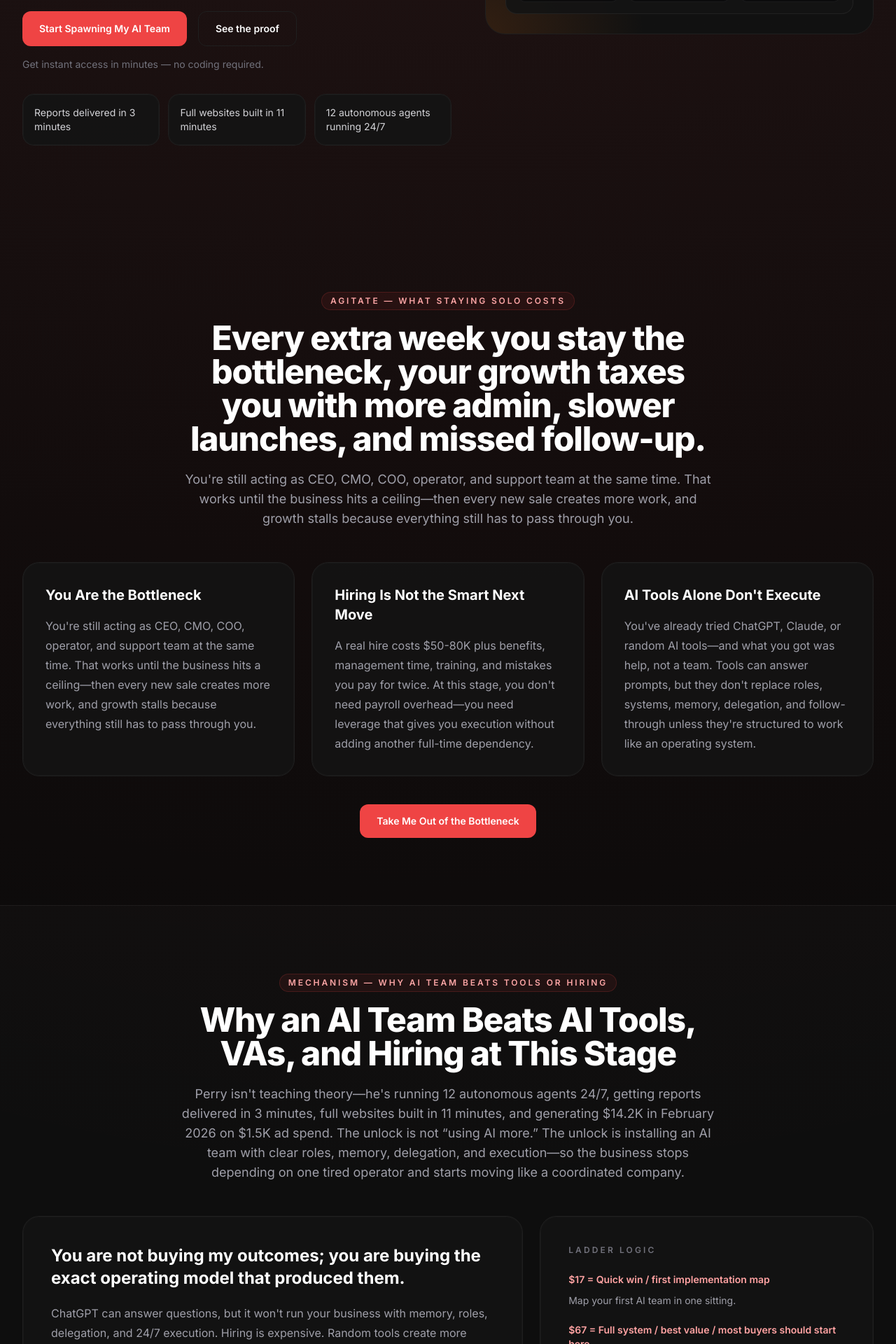
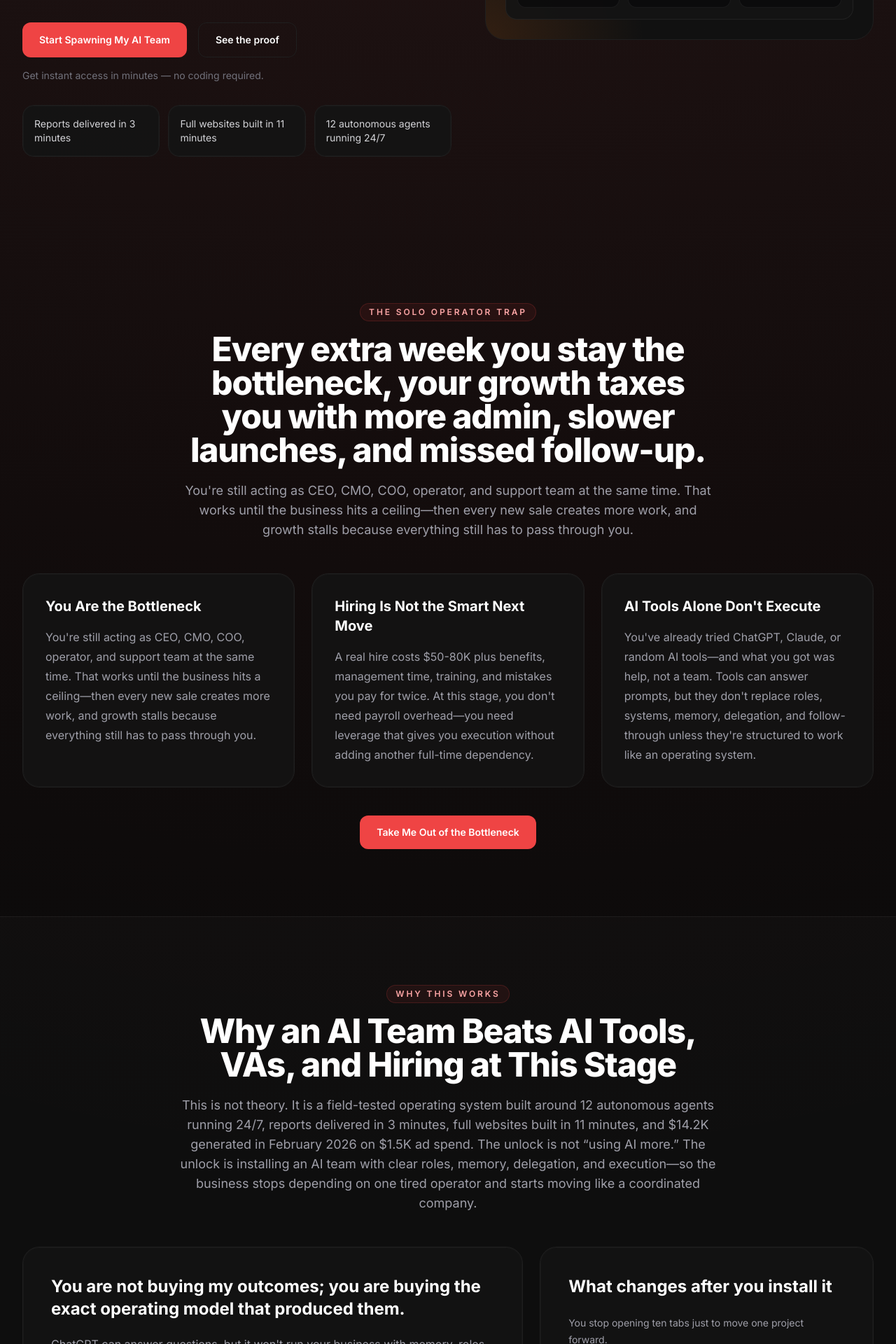
Before and after one commit to helix8bot/spawnos-site, a Next.js app: page / in a window 1280 px wide. Shown: the part 880-2800 px from the top of the page at 70% size. Built offline with nearby package versions, Linux system fonts and the light colour scheme.

Commit message:
Remove framework labels, ladder logic, and Perry references

```diff
--- a/src/app/page.tsx
+++ b/src/app/page.tsx
@@ -180,7 +180,7 @@ export default function Home() {
           </a>
           <nav className="hidden items-center gap-7 text-sm text-zinc-400 md:flex">
             <a href="#pain" className="transition hover:text-white">Why SpawnOS</a>
-            <a href="#mechanism" className="transition hover:text-white">Mechanism</a>
+            <a href="#mechanism" className="transition hover:text-white">How it works</a>
             <a href="#pricing" className="transition hover:text-white">Pricing</a>
             <a href="#faq" className="transition hover:text-white">FAQ</a>
           </nav>
@@ -191,7 +191,7 @@ export default function Home() {
       <section id="top" className="section-wrap py-16 sm:py-20 lg:py-28">
         <div className="hero-grid">
           <div className="fade-up order-1">
-            <span className="eyebrow">Hook — You're the bottleneck</span>
+            <span className="eyebrow">Install the operating system that gets you out of the middle</span>
             <h1 className="max-w-3xl text-4xl font-extrabold tracking-tight text-white sm:text-5xl lg:text-6xl xl:text-7xl">
               Stop Working Solo. Start Spawning the AI Team That Runs Your Business.
             </h1>
@@ -199,7 +199,7 @@ export default function Home() {
               Install SpawnOS and copy <strong>the exact framework built to run e-commerce brands and agencies doing $100K+ per month</strong>—so you can get reports delivered in 3 minutes, full websites built in 11 minutes, and 12 autonomous agents running 24/7.
             </p>
             <p className="mt-5 max-w-2xl text-base leading-7 text-zinc-400 sm:text-lg">
-              SpawnOS is not another AI course and it's not another pile of prompts. It's the operating system Perry uses to run a real business with an AI COO and specialist agents—so you can reclaim 20-30 hours a week, scale output fast, and stop being the person every task depends on.
+              SpawnOS is not another AI course and it's not another pile of prompts. It's the operating system built inside a live business with an AI COO and specialist agents—so you can reclaim 20-30 hours a week, scale output fast, and stop being the person every task depends on.
             </p>
 
             <div className="mt-8 flex flex-col gap-4 sm:flex-row sm:flex-wrap">
@@ -229,7 +229,7 @@ export default function Home() {
 
       <section id="pain" className="section-wrap py-12 sm:py-16 lg:py-24">
         <SectionHeading
-          eyebrow="Agitate — What staying solo costs"
+          eyebrow="The solo operator trap"
           title="Every extra week you stay the bottleneck, your growth taxes you with more admin, slower launches, and missed follow-up."
           body="You're still acting as CEO, CMO, COO, operator, and support team at the same time. That works until the business hits a ceiling—then every new sale creates more work, and growth stalls because everything still has to pass through you."
         />
@@ -263,9 +263,9 @@ export default function Home() {
       <section id="mechanism" className="border-y border-white/5 bg-white/[0.02] py-16 sm:py-20 lg:py-24">
         <div className="section-wrap">
           <SectionHeading
-            eyebrow="Mechanism — Why AI team beats tools or hiring"
+            eyebrow="Why this works"
             title="Why an AI Team Beats AI Tools, VAs, and Hiring at This Stage"
-            body="Perry isn't teaching theory—he's running 12 autonomous agents 24/7, getting reports delivered in 3 minutes, full websites built in 11 minutes, and generating $14.2K in February 2026 on $1.5K ad spend. The unlock is not “using AI more.” The unlock is installing an AI team with clear roles, memory, delegation, and execution—so the business stops depending on one tired operator and starts moving like a coordinated company."
+            body="This is not theory. It is a field-tested operating system built around 12 autonomous agents running 24/7, reports delivered in 3 minutes, full websites built in 11 minutes, and $14.2K generated in February 2026 on $1.5K ad spend. The unlock is not “using AI more.” The unlock is installing an AI team with clear roles, memory, delegation, and execution—so the business stops depending on one tired operator and starts moving like a coordinated company."
           />
 
           <div className="grid gap-6 lg:grid-cols-[1.2fr_0.8fr]">
@@ -276,20 +276,11 @@ export default function Home() {
               </p>
             </div>
             <div className="surface-card rounded-3xl p-8 sm:p-10">
-              <p className="text-xs font-semibold uppercase tracking-[0.26em] text-zinc-500">Ladder logic</p>
-              <div className="mt-6 space-y-5">
-                <div>
-                  <p className="text-sm font-semibold text-red-300">$17 = Quick win / first implementation map</p>
-                  <p className="mt-2 text-sm leading-6 text-zinc-400">Map your first AI team in one sitting.</p>
-                </div>
-                <div>
-                  <p className="text-sm font-semibold text-red-300">$67 = Full system / best value / most buyers should start here</p>
-                  <p className="mt-2 text-sm leading-6 text-zinc-400">Install the full operating system, methodology, and execution path.</p>
-                </div>
-                <div>
-                  <p className="text-sm font-semibold text-orange-300">$147 = Personalized implementation / access / limited spots</p>
-                  <p className="mt-2 text-sm leading-6 text-zinc-400">Apply for guided custom setup built around your actual operation.</p>
-                </div>
+              <h3 className="text-2xl font-bold text-white">What changes after you install it</h3>
+              <div className="mt-6 space-y-5 text-sm leading-6 text-zinc-400">
+                <p>You stop opening ten tabs just to move one project forward.</p>
+                <p>You stop being the handoff point for every report, page, workflow, and follow-up.</p>
+                <p>You start operating with a team that can think in roles, retain context, and execute around the clock.</p>
               </div>
             </div>
           </div>
@@ -298,7 +289,7 @@ export default function Home() {
 
       <section id="proof" className="section-wrap py-16 sm:py-20 lg:py-24">
         <SectionHeading
-          eyebrow="Proof — Real numbers"
+          eyebrow="Real results from real operations"
           title="What SpawnOS Actually Produces in the Real World"
           body="This is what happens when you stop using AI like a chatbot and start using it like infrastructure. SpawnOS gives you a production-ready operating system that turns AI from “occasionally useful” into a team that creates leverage every day."
         />
@@ -332,9 +323,9 @@ export default function Home() {
       <section id="pricing" className="border-y border-white/5 bg-white/[0.02] py-16 sm:py-20 lg:py-24">
         <div className="section-wrap">
           <SectionHeading
-            eyebrow="Offer — 3 tiers"
+            eyebrow="Choose your path"
             title="Choose How Fast You Want to Stop Being the Bottleneck."
-            body="$17 = understand and map your first AI team. $67 = install the full operating system. $147 = get personalized implementation access. Every option is designed to buy back operator time faster than hiring or piecing tools together."
+            body="Start with the playbook, install the full system, or apply for a custom build. Every option is designed to buy back operator time faster than hiring or piecing tools together."
           />
 
           <div className="grid gap-6 xl:grid-cols-3">
@@ -379,7 +370,7 @@ export default function Home() {
       </section>
 
       <section id="faq" className="section-wrap py-16 sm:py-20 lg:py-24">
-        <SectionHeading eyebrow="Objections + FAQ" title="Questions? Answers." />
+        <SectionHeading eyebrow="Common questions" title="Questions? Answers." />
         <div className="grid gap-6 lg:grid-cols-2">
           {[
             ["I'm not technical.", "You do not need to code from scratch—you need to follow a system built for operators, not developers."],
@@ -389,7 +380,7 @@ export default function Home() {
             ["Do I need to be technical to use SpawnOS?", "No. SpawnOS is designed for operators who want leverage, not for developers who want another side project."],
             ["How is this different from just using ChatGPT or Claude?", "ChatGPT gives you answers. SpawnOS gives you an AI COO and specialist team with roles, memory, delegation, and execution."],
             ["How long does it take to start seeing value?", "Fast. The point is leverage quickly—reports in 3 minutes, websites in 11 minutes, and 20-30 hours/week saved."],
-            ["Is SpawnOS another AI information product with hype and no proof?", "No. It is built from Perry's real operating system, with 12 autonomous agents and $14.2K revenue on $1.5K ad spend."],
+            ["Is SpawnOS another AI information product with hype and no proof?", "No. It is built from a live operating system, with 12 autonomous agents and $14.2K revenue on $1.5K ad spend."],
           ].map(([question, answer]) => (
             <article key={question} className="surface-card rounded-3xl p-7 sm:p-8">
               <h3 className="text-lg font-bold text-white">{question}</h3>
@@ -401,7 +392,7 @@ export default function Home() {
 
       <section id="final-cta" className="section-wrap py-16 sm:py-20 lg:py-24">
         <div className="surface-card accent-ring rounded-[2rem] px-6 py-10 text-center sm:px-10 sm:py-14 lg:px-16">
-          <span className="eyebrow">CTA — above fold, mid-page, bottom</span>
+          <span className="eyebrow">Ready to install your AI team?</span>
           <h2 className="mx-auto max-w-4xl text-3xl font-extrabold tracking-tight text-white sm:text-4xl lg:text-5xl">
             Every week you wait is another 20-30 hours lost to tasks your AI team could already be handling.
           </h2>
```
Also changed, not shown: 1 other file (tests, documents, lock files or other folders).
